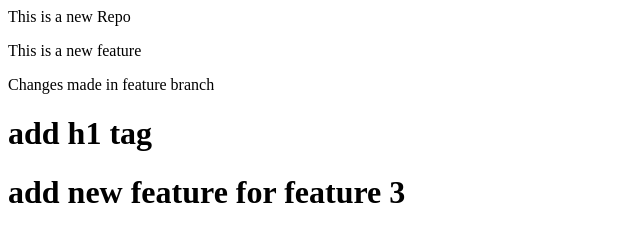
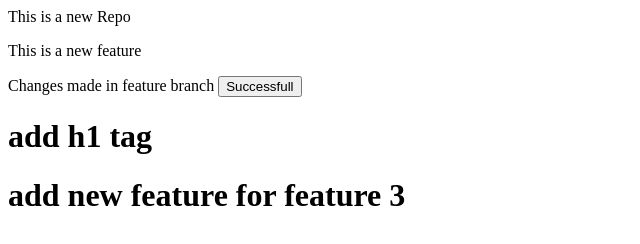
Before and after one commit to harshalgujar09/localrepo, a plain HTML site: page index.html in a window 1280 px wide. Shown: the whole page, without its empty margins (0-640 px from the left). Drawn offline with Linux system fonts and the light colour scheme.

Commit message:
Add button

```diff
--- a/index.html
+++ b/index.html
@@ -1,5 +1,5 @@
 <p>This is a new Repo</p>
 <p>This is a new feature</p>
-<p>Changes made in feature branch</p>
+<p>Changes made in feature branch <Button>Successfull</Button></p>
 <h1>add h1 tag</h1>
 <h1>add new feature for feature 3</h1>
```
